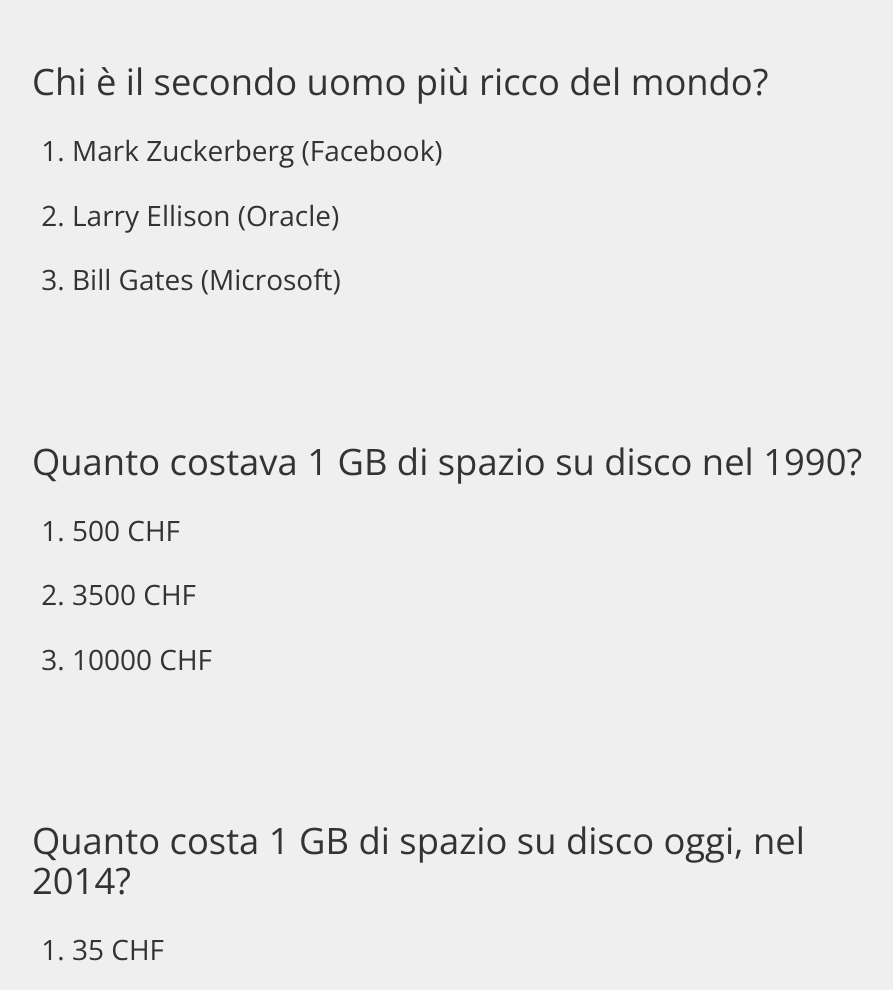
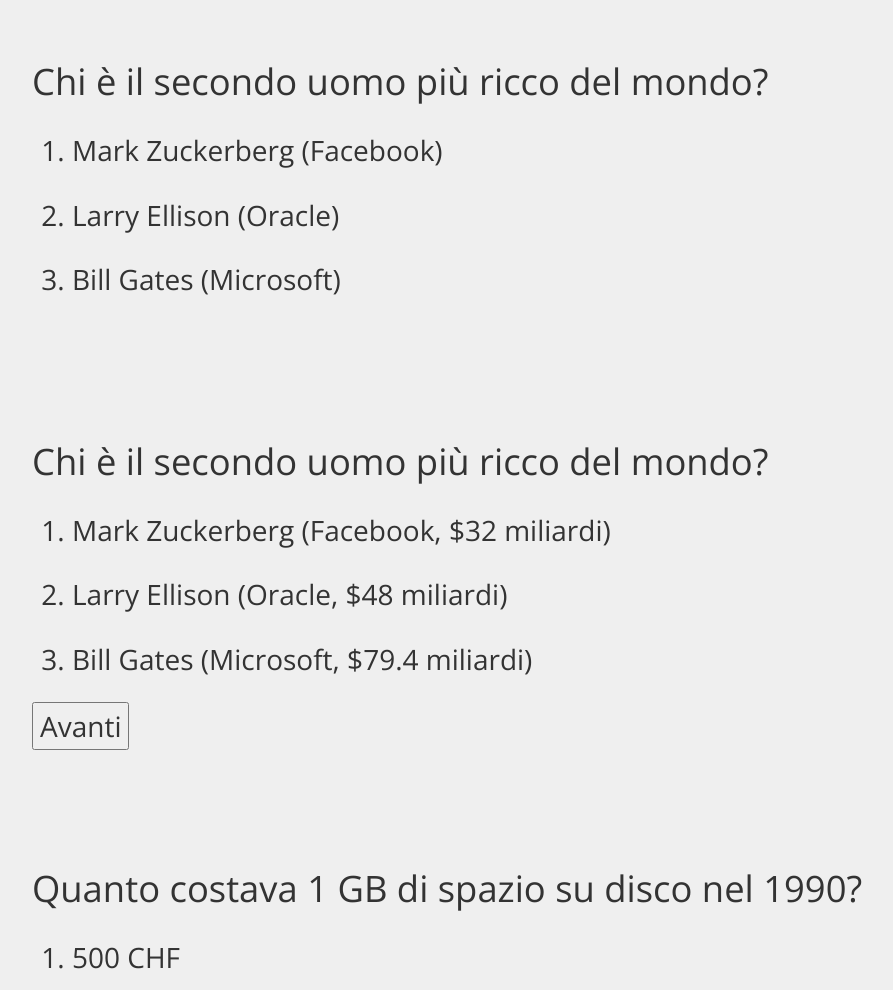
Before and after one commit to ASQ-USI/examples, a plain HTML site: page USI-10th-anniversary/index.html in a window 1280 px wide. Shown: the part 346-1336 px from the top of the page, without its empty margins (168-1061 px from the left). Drawn offline with nearby package versions, Linux system fonts and the light colour scheme.

Commit message:
explanation template

```diff
--- a/USI-10th-anniversary/index.html
+++ b/USI-10th-anniversary/index.html
@@ -80,6 +80,24 @@
           </ol>
         </article>
         <p class="source">http://www.forbes.com/billionaires/list/#tab:overall</p>
+      </section>
+
+
+      <section class="step" id="sq1info" data-x="3000" data-y="1000">
+          <h3>Chi è il secondo uomo più ricco del mondo?</h3>
+          <ol>
+            <li>
+              Mark Zuckerberg (Facebook, $32 miliardi)
+            </li>
+            <li>
+              Larry Ellison (Oracle, $48 miliardi)
+            </li>
+            <li>
+              Bill Gates (Microsoft, $79.4 miliardi)
+            </li>
+          </ol>
+          <button onclick="window.location.hash = 'sq2';">Avanti</button>
+        </article>
       </section>
 
 
```
